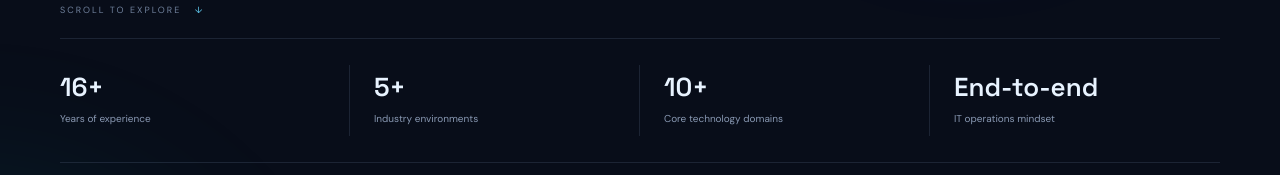
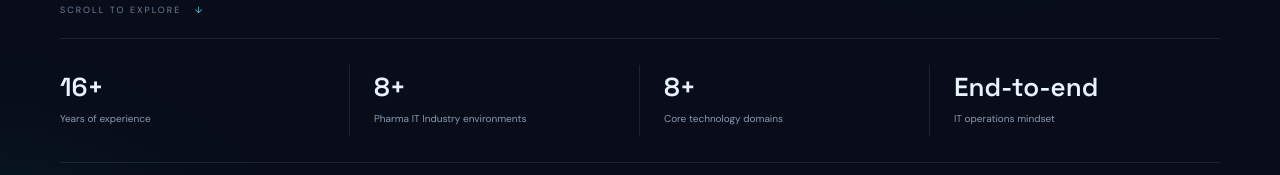
Before and after one commit to naveenrohilla/naveenrohilla.github.io, a plain HTML site: page index.html in a window 1280 px wide. Shown: the part 776-951 px from the top of the page. Drawn offline with Linux system fonts and the light colour scheme.

Commit message:
Update index.html

```diff
--- a/index.html
+++ b/index.html
@@ -48,8 +48,8 @@
 
     <section class="metrics section-wrap">
       <div class="metric"><strong data-count="16">16+</strong><span>Years of experience</span></div>
-      <div class="metric"><strong>5+</strong><span>Industry environments</span></div>
-      <div class="metric"><strong>10+</strong><span>Core technology domains</span></div>
+      <div class="metric"><strong>8+</strong><span>Pharma IT Industry environments</span></div>
+      <div class="metric"><strong>8+</strong><span>Core technology domains</span></div>
       <div class="metric"><strong>End-to-end</strong><span>IT operations mindset</span></div>
     </section>
 
```
